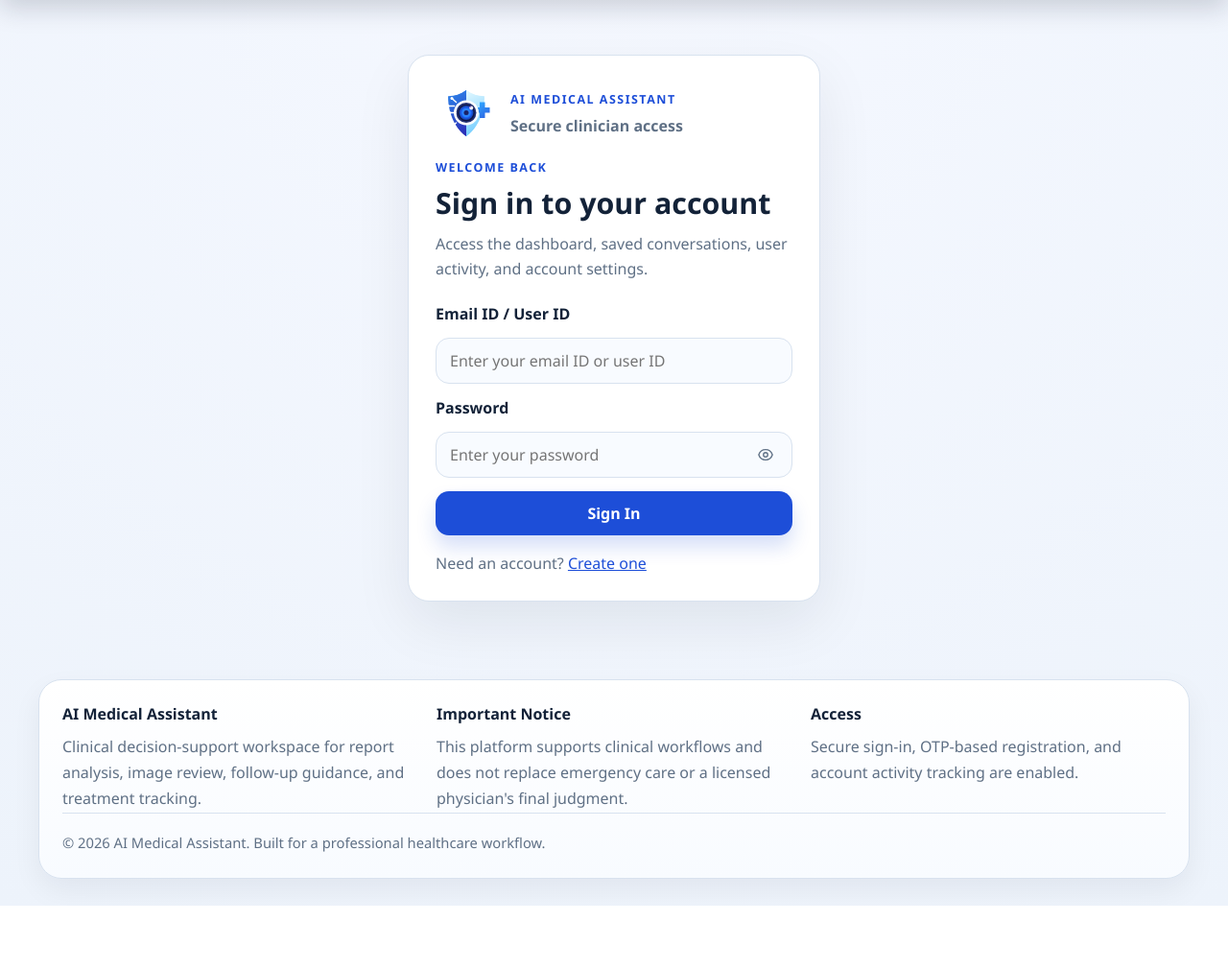
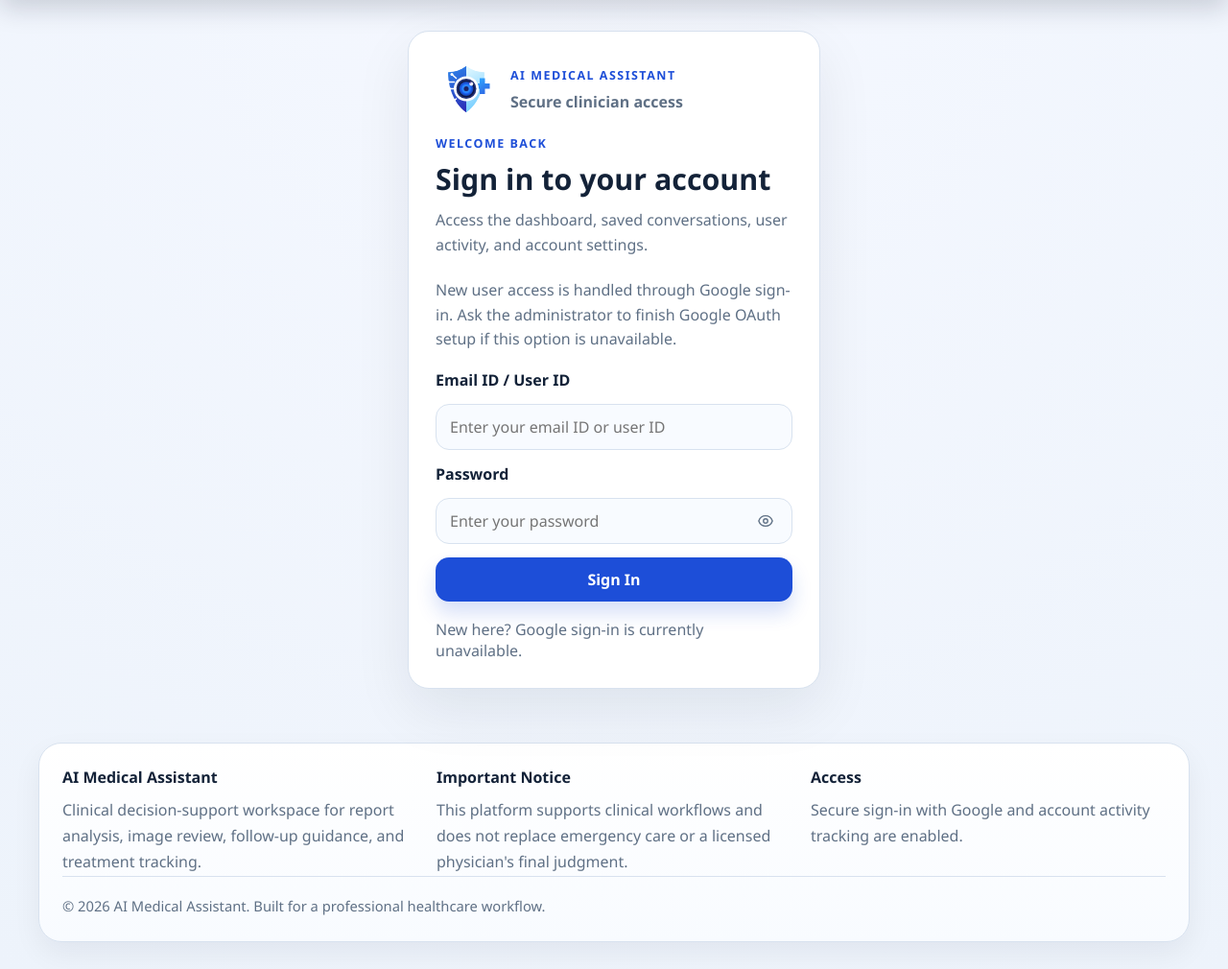
Before and after one commit to ridwanhussain937-alt/AI-Medical-Assistant, a Django app: page /login/ in a window 1280 px wide. Shown: the part 88-1098 px from the top of the page at 96% size. Before the commit the page ends 1032 px from the top, so only its background shows below. Run offline with Django 5.2, Linux system fonts and the light colour scheme; some libraries are stand-ins or nearby versions.

Commit message:
Remove OTP signup flow

```diff
--- a/medical_app/views.py
+++ b/medical_app/views.py
@@ -18,19 +18,15 @@ from medical_app.ai.voice_of_the_patient import transcribe_with_groq
 
 from .analysis_engine import compare_analyses
 from .forms import (
-    _build_unique_username,
     AdminUserManagementForm,
     ChatForm,
     LoginForm,
     ProfileSettingsForm,
-    RegisterForm,
-    RegistrationOTPForm,
     TreatmentEntryForm,
 )
 from .models import (
     LoginActivity,
     MedicalAnalysis,
-    PendingRegistration,
     TrainingDatasetUpload,
     TreatmentEntry,
     UserProfile,
@@ -53,33 +49,11 @@ from .services.analysis import process_clinical_intake
 from .services.chat import get_or_create_session_for_user, process_chat_message, serialize_history
 from .services.retraining import enqueue_ai_model_refresh
 from .services.site_language import SITE_LANGUAGE_SESSION_KEY, get_request_language, normalize_language
-from .verification import issue_registration_otp_challenge
 
 load_dotenv()
 
 user_model = get_user_model()
 staff_required = user_passes_test(lambda user: user.is_staff, login_url="login")
-
-
-def _create_user_from_pending_registration(pending_registration):
-    email = pending_registration.email.strip().lower()
-    if user_model.objects.filter(email__iexact=email).exists():
-        raise ValueError("An account with this email already exists.")
-
-    username_seed = email.split("@")[0]
-    user = user_model(
-        first_name=pending_registration.first_name.strip(),
-        last_name=pending_registration.last_name.strip(),
-        email=email,
-        username=_build_unique_username(username_seed),
-    )
-    user.password = pending_registration.password_hash
-    user.save()
-    UserProfile.objects.update_or_create(
-        user=user,
-        defaults={"mobile_number": ""},
-    )
-    return user
 
 
 def _mark_current_login_inactive(request):
@@ -90,17 +64,6 @@ def _mark_current_login_inactive(request):
     LoginActivity.objects.filter(user=request.user, session_key=session_key).update(is_active=False)
 
 
-def _build_otp_delivery_note():
-    if settings.RESEND_API_KEY:
-        return "Check your email inbox for the verification code."
-    if settings.EMAIL_BACKEND == "django.core.mail.backends.console.EmailBackend":
-        if settings.DEBUG:
-            return "This demo environment keeps email delivery local for testing."
-        return ""
-
-    return "Check your email inbox for the verification code."
-
-
 def _resolve_safe_next_url(request, requested_next):
     if requested_next and url_has_allowed_host_and_scheme(
         requested_next,
@@ -109,6 +72,13 @@ def _resolve_safe_next_url(request, requested_next):
     ):
         return requested_next
     return reverse("dashboard")
+
+
+def _redirect_public_signup_to_google(request, requested_next, info_message=None):
+    next_url = _resolve_safe_next_url(request, requested_next)
+    if info_message:
+        messages.info(request, info_message)
+    return redirect(f"{reverse('google_login_start')}?{urlencode({'next': next_url})}")
 
 
 def healthcheck_view(request):
@@ -507,109 +477,27 @@ def allauth_login_redirect(request):
 
 def allauth_signup_redirect(request):
     requested_next = request.GET.get("next") or request.POST.get("next")
-    next_url = _resolve_safe_next_url(request, requested_next)
-    return redirect(f"{reverse('register')}?{urlencode({'next': next_url})}")
+    return _redirect_public_signup_to_google(request, requested_next)
 
 
 def register_view(request):
     if request.user.is_authenticated:
         return redirect("dashboard")
-
-    form = RegisterForm(request.POST or None)
-
-    if request.method == "POST" and form.is_valid():
-        PendingRegistration.objects.filter(email__iexact=form.cleaned_data["email"]).delete()
-        pending_registration = form.create_pending_registration()
-        try:
-            issue_registration_otp_challenge(pending_registration)
-        except Exception:
-            pending_registration.delete()
-            messages.error(
-                request,
-                "We could not send the OTP right now. Please check the delivery configuration and try again.",
-            )
-            return render(request, "register.html", {"form": form})
-        messages.success(
-            request,
-            "A verification OTP has been sent to your email address.",
-        )
-        return redirect("register_verify", token=pending_registration.verification_token)
-
-    return render(
+    requested_next = request.POST.get("next") or request.GET.get("next")
+    return _redirect_public_signup_to_google(
         request,
-        "register.html",
-        {
-            "form": form,
-        },
+        requested_next,
+        info_message="Continue with Google to create your account.",
     )
 
 
 def register_verify_view(request, token):
     if request.user.is_authenticated:
         return redirect("dashboard")
-
-    pending_registration = get_object_or_404(PendingRegistration, verification_token=token)
-    form = RegistrationOTPForm(request.POST or None)
-
-    if request.method == "POST":
-        if "resend_otp" in request.POST:
-            try:
-                issue_registration_otp_challenge(pending_registration)
-            except Exception:
-                messages.error(
-                    request,
-                    "We could not resend the OTP right now. Please try again shortly.",
-                )
-                return redirect("register_verify", token=pending_registration.verification_token)
-            messages.info(request, "A new email OTP has been sent.")
-            return redirect("register_verify", token=pending_registration.verification_token)
-
-        if pending_registration.is_expired:
-            form.add_error(None, "The OTP has expired. Please resend a new verification code.")
-        elif pending_registration.verification_attempts >= settings.REGISTRATION_OTP_MAX_ATTEMPTS:
-            pending_registration.delete()
-            messages.error(
-                request,
-                "The maximum OTP verification attempts were reached. Please register again.",
-            )
-            return redirect("register")
-        elif form.is_valid():
-            pending_registration.verification_attempts += 1
-            pending_registration.save(update_fields=["verification_attempts", "updated_at"])
-
-            email_matches = pending_registration.matches_email_otp(form.cleaned_data["email_otp"])
-
-            if not email_matches:
-                form.add_error("email_otp", "The email OTP is incorrect.")
-
-            if email_matches:
-                try:
-                    user = _create_user_from_pending_registration(pending_registration)
-                except ValueError as error:
-                    pending_registration.delete()
-                    messages.error(request, str(error))
-                    return redirect("register")
-
-                pending_registration.delete()
-                login(request, user, backend="django.contrib.auth.backends.ModelBackend")
-                if request.session.get(SITE_LANGUAGE_SESSION_KEY):
-                    profile = get_user_profile(user)
-                    selected_language = normalize_language(request.session[SITE_LANGUAGE_SESSION_KEY])
-                    if profile and profile.language_preference != selected_language:
-                        profile.language_preference = selected_language
-                        profile.save(update_fields=["language_preference", "updated_at"])
-                messages.success(request, "Your account has been created successfully.")
-                return redirect("dashboard")
-
-    return render(
+    return _redirect_public_signup_to_google(
         request,
-        "register_verify.html",
-        {
-            "form": form,
-            "pending_registration": pending_registration,
-            "otp_expiry_minutes": settings.REGISTRATION_OTP_EXPIRY_MINUTES,
-            "otp_demo_note": _build_otp_delivery_note(),
-        },
+        request.GET.get("next") or request.POST.get("next"),
+        info_message="Email OTP registration is no longer available. Continue with Google to sign in.",
     )
 
 
--- a/templates/base.html
+++ b/templates/base.html
@@ -79,7 +79,7 @@
                                 </li>
                                 <li><a class="nav-menu-danger" href="{% url 'logout' %}">Logout</a></li>
                             {% else %}
-                                <li><a href="{% url 'register' %}">Register</a></li>
+                                <li><a href="{% url 'google_login_start' %}">Continue with Google</a></li>
                                 <li>
                                     <button
                                         class="nav-menu-button"
@@ -154,7 +154,7 @@
                         {% if user.is_authenticated %}
                             Signed in as {{ user.get_full_name|default:user.email|default:user.username }}.
                         {% else %}
-                            Secure sign-in, OTP-based registration, and account activity tracking are enabled.
+                            Secure sign-in with Google and account activity tracking are enabled.
                         {% endif %}
                     </p>
                 </div>
--- a/templates/login.html
+++ b/templates/login.html
@@ -40,6 +40,12 @@
                 <div class="oauth-divider" aria-hidden="true">
                     <span>or continue with password</span>
                 </div>
+            {% else %}
+                <div class="oauth-stack">
+                    <p class="oauth-note">
+                        New user access is handled through Google sign-in. Ask the administrator to finish Google OAuth setup if this option is unavailable.
+                    </p>
+                </div>
             {% endif %}
 
             <form method="post" class="stack-form">
@@ -66,7 +72,12 @@
             </form>
 
             <p class="auth-link">
-                Need an account? <a href="{% url 'register' %}">Create one</a>
+                New here?
+                {% if google_login_enabled %}
+                    <a href="{% url 'google_login_start' %}?next={{ next|urlencode }}">Continue with Google</a>
+                {% else %}
+                    Google sign-in is currently unavailable.
+                {% endif %}
             </p>
         </div>
     </section>
```
Also changed, not shown: medical_app/tests.py (+61 -110 lines).
